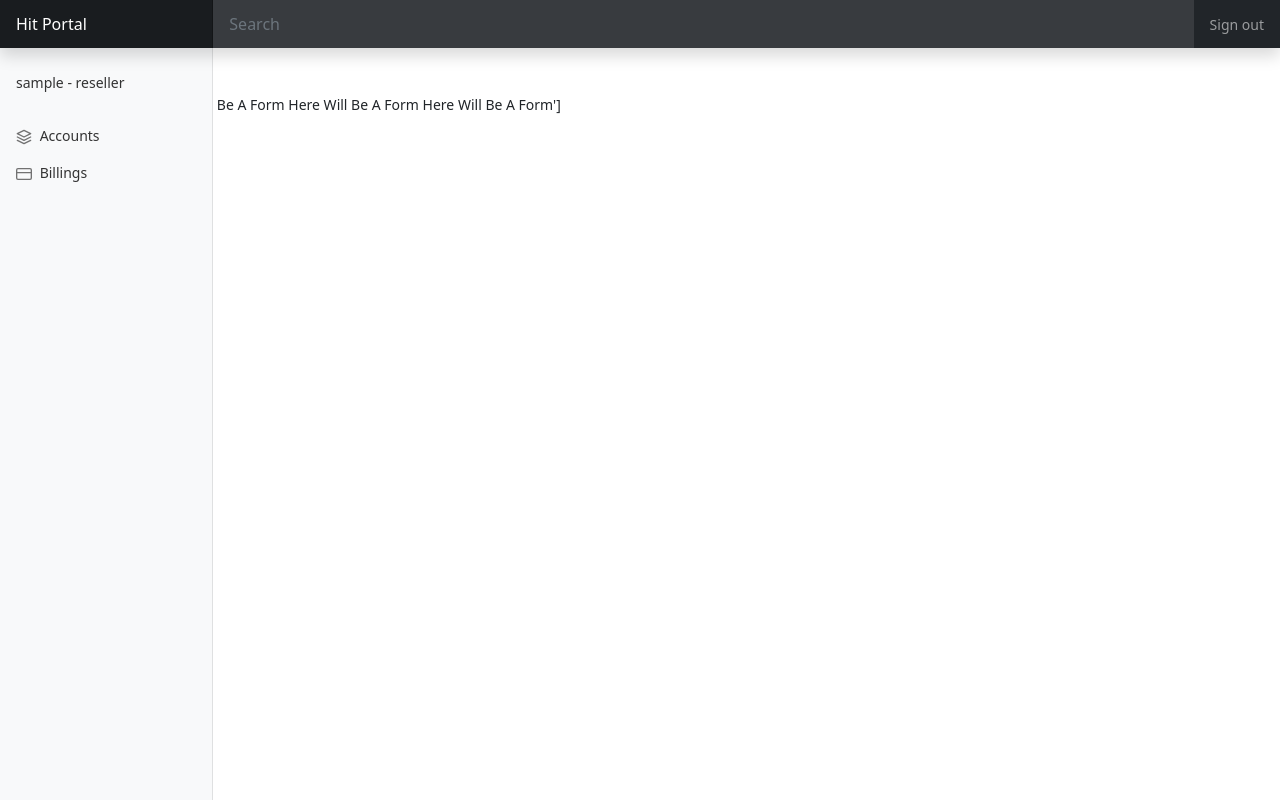
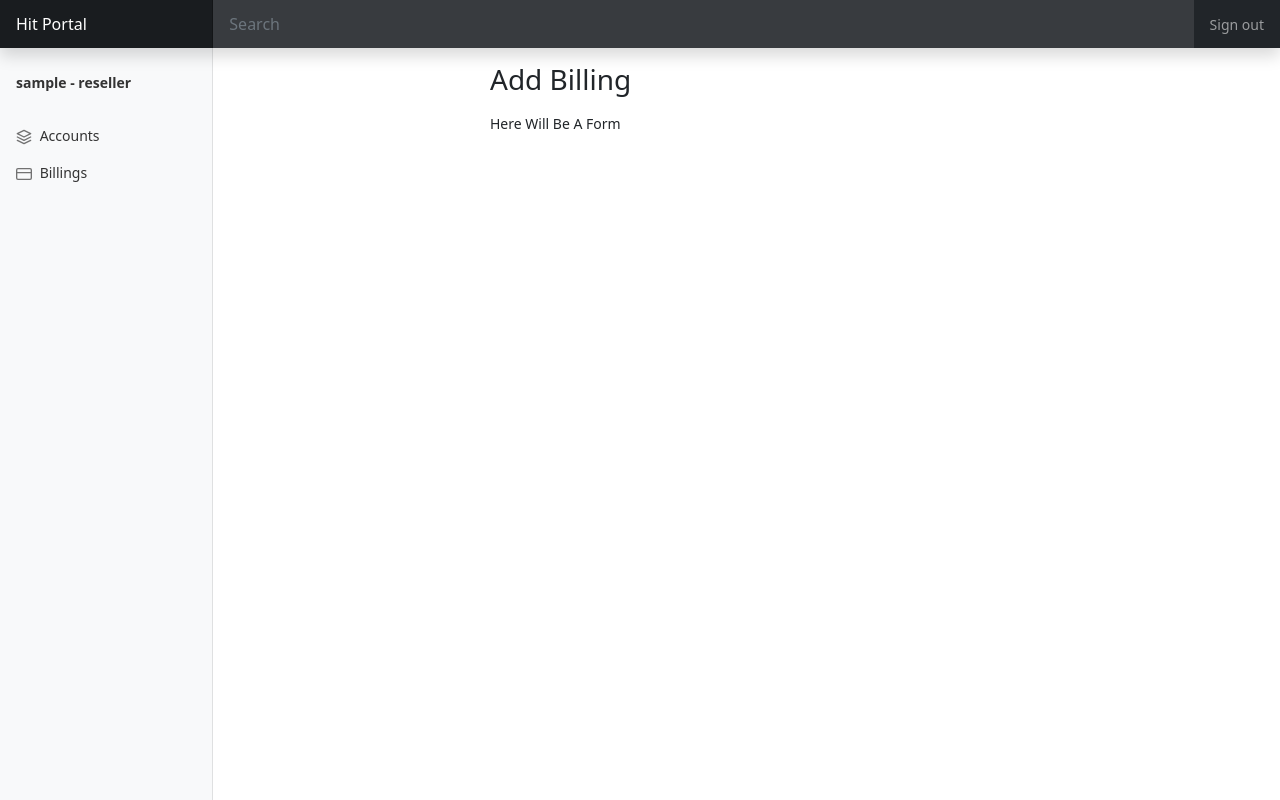
Before and after one commit to DenisBurimov/grizzly_mma, a Flask app: page /billing_add in a window 1280 px wide. Run offline with Flask 2, Linux system fonts and the light colour scheme; the visitor is signed in with stand-in values (Sample User, id 1); data comes from the database, SQL or seed files in the repository; some libraries are stand-ins or nearby versions.

Commit message:
acconts and billings work

```diff
--- a/app/templates/account/info_account.html
+++ b/app/templates/account/info_account.html
@@ -7,7 +7,7 @@
 {% block content %}
 <main class="form-user">
   <form action="{{ url_for('accounts.account_info', account_id=account.id) }}" method="post">
-    <h1 class="h3 mb-3 fw-normal">Account Info</h1>
+    <h1 class="h3 mb-3">Account Info</h1>
     <p class="text-muted">Created by <b>{{account.user.username}}</b> at {{account.created_at.strftime('%Y-%m-%d, %H:%M')}}</p>
 
     <label class="w-100">Login<input id="login_input" class="form-control w-100" type="text" value="{{account.login}}"></label>
--- a/app/templates/billing/add_billing.html
+++ b/app/templates/billing/add_billing.html
@@ -5,6 +5,15 @@
 {% endblock %}
 
 {% block content %}
-  <h2>Add Billing</h2>
-  <p>{{form}}</p>
+  <main class="form-user">
+    <form action="{{ url_for('users.user_add') }}" method="post">
+      <h1 class="h3 mb-3">Add Billing</h1>
+
+      <div class="form-floating">
+        {{form}}
+
+      </div>
+
+    </form>
+  </main>
 {% endblock %}
--- a/app/templates/nav.html
+++ b/app/templates/nav.html
@@ -2,7 +2,7 @@
     <div class="position-sticky pt-3">
       <ul class="nav flex-column">
         <li class="nav-item">
-          <p class="nav-link">
+          <p class="nav-link fw-bold">
             {{current_user.username}} - {{current_user.role.name}}
           </p>
         </li>
--- a/app/views/billings.py
+++ b/app/views/billings.py
@@ -17,8 +17,6 @@ def billings_page():
 
 @billings_blueprint.route("/billing_add", methods=["GET", "POST"])
 def billing_add():
-    form = [
-        "Here Will Be A Form Here Will Be A Form Here Will Be A Form Here Will Be A Form"
-    ]
+    form = "Here Will Be A Form"
 
     return render_template("billing/add_billing.html", form=form)
```
